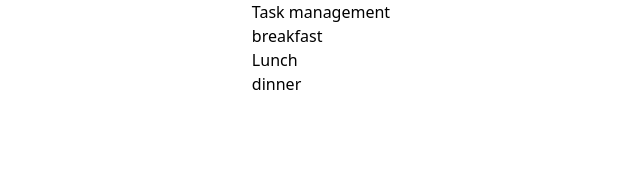
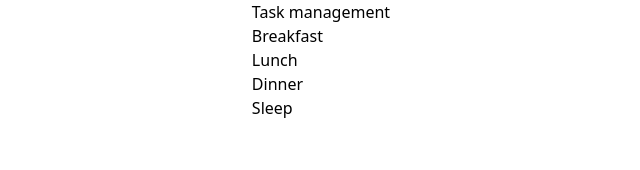
Before and after one commit to Theofilush/task-management, a React (Vite) app: page / in a window 1280 px wide. Shown: the top 170 px of the page, without its empty margins (319-959 px from the left). Built offline with nearby package versions, Linux system fonts and the light colour scheme.

Commit message:
day 20 extra

```diff
--- a/src/app.tsx
+++ b/src/app.tsx
@@ -1,12 +1,23 @@
+const dataTasks = [
+  { id: 1, title: "Breakfast" },
+  { id: 2, title: "Lunch" },
+  { id: 3, title: "Dinner" },
+  { id: 4, title: "Sleep" },
+];
+
 function App() {
   return (
     <div className="flex justify-center">
       <div>
         <h1>Task management</h1>
         <ul className="flex flex-col">
-          <Task title="breakfast" />
-          <Task title="Lunch" />
-          <Task title="dinner" />
+          {dataTasks.map((task) => {
+            return (
+              <li>
+                <Task title={task.title} />
+              </li>
+            );
+          })}
         </ul>
       </div>
     </div>
```
